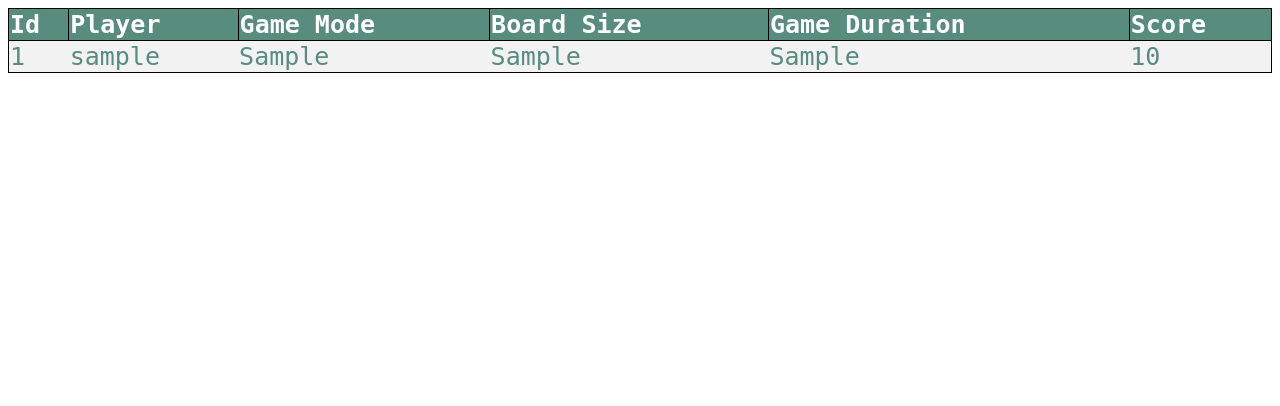
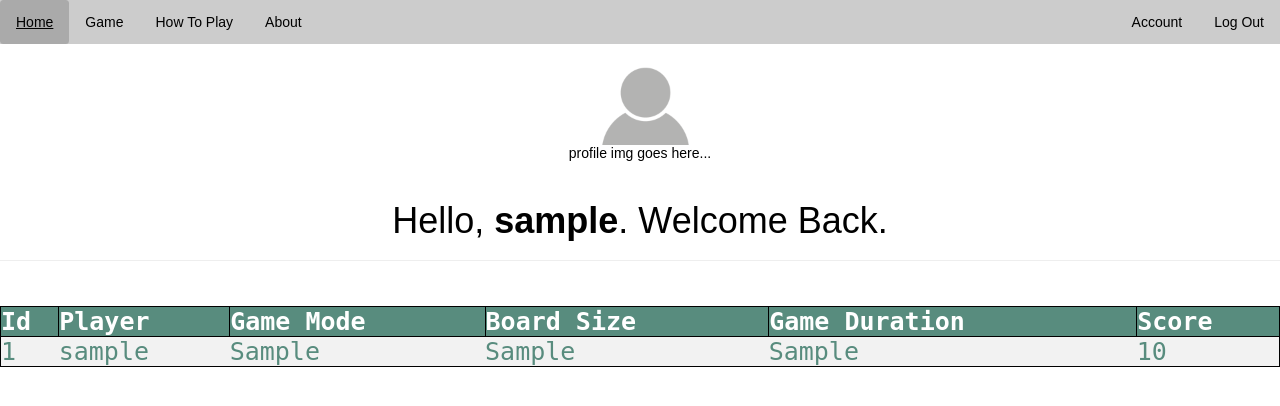
Before and after one commit to ChristianVaughn/Othello, a PHP site: page /pPage.php in a window 1280 px wide. Shown: the top 406 px of the page. Run offline with PHP 8.4, Linux system fonts and the light colour scheme; the visitor is signed in with stand-in values (Sample User, id 1); tables that the repository leaves empty or names only in its code hold one stand-in row (values such as "Sample post").

Commit message:
added smiple start splash, made pPage show only user scores, index can move between home game and howto

```diff
--- a/index.php
+++ b/index.php
@@ -21,9 +21,9 @@ if (!isset($_SESSION["loggedin"]) || $_SESSION["loggedin"] !== true) {
 <body onload="renderLevel(8);">
 	<nav>
 		<ul>
-			<li><a href="#home">Home</a></li>
+			<li><a href="pPage.php">Home</a></li>
 			<li><a class="active" href="#Game">Game</a></li>
-			<li><a href="#howto">How To Play</a></li>
+			<li><a href="howto.php">How To Play</a></li>
 			<li><a href="#about">About</a></li>
 			<li style="float:right"><a href="php/logout.php">Log Out</a></li>
 			<li style="float:right"><a href="php/reset-password.php">Account</a></li>
--- a/pPage.php
+++ b/pPage.php
@@ -1,9 +1,24 @@
+<?php
+// Initialize the session
+session_start();
+
+// Check if the user is logged in, if not then redirect him to login page
+if(!isset($_SESSION["loggedin"]) || $_SESSION["loggedin"] !== true){
+    header("location: login.php");
+    exit;
+}
+$userN = $_SESSION["username"];
+?>
 <!DOCTYPE html>
 <html>
-
 <head>
   <title>Table with database</title>
+  <link rel="stylesheet" href="https://maxcdn.bootstrapcdn.com/bootstrap/3.3.7/css/bootstrap.css">
   <style>
+  body{ font: 14px sans-serif; text-align: center; }
+    section {
+      margin-top: 45px;
+    }
     table {
       border-collapse: collapse;
       border: 1px solid black;
@@ -12,7 +27,6 @@
       font-size: 25px;
       text-align: left;
     }
-
     th {
       background-color: #588c7e;
       color: white;
@@ -23,10 +37,32 @@
       background-color: #f2f2f2;
       border: 1px solid black;
     }
+    img{
+        margin-top: 45px;
+        margin-left: 10px;
+    }
   </style>
+    <link href="./css/style.css" rel="stylesheet">
 </head>
-
+<nav>
+  <ul>
+    <li><a href="#home" style="color:black;">Home</a></li>
+    <li><a href="index.php" style="color:black;">Game</a></li>
+    <li><a href="howto.php" style="color:black;">How To Play</a></li>
+    <li><a href="#about" style="color:black;">About</a></li>
+    <li style="float:right"><a href="php/logout.php" style="color:black;">Log Out</a></li>
+    <li style="float:right"><a href="php/reset-password.php" style="color:black;">Account</a></li>
+  </ul>
+</nav>
+<header>
+  <img src="default.png" alt="" align="middle" height= 100px;>
+  <p style="color:black;">profile img goes here...</p>
+</header>
+<div class="page-header">
+    <h1 style="color:black" >Hello, <b><?php echo $userN; ?></b>. Welcome Back.</h1>
+</div>
 <body>
+  <section>
   <table  width=100%>
     <tr>
       <th>Id</th>
@@ -36,13 +72,19 @@
       <th>Game Duration</th>
       <th>Score</th>
     </tr>
-    <?php
+  </section>
+
+
+<?php
+
 $conn = mysqli_connect("localhost", "root", "", "demo");
 // Check connection
 if ($conn->connect_error) {
 die("Connection failed: " . $conn->connect_error);
 }
-$sql = "SELECT id, username, gameMode, gridSize, gridSize, gameDuration, score FROM games ORDER BY id DESC ";
+$userN = $_SESSION["username"];
+//echo '$userN';
+$sql = "SELECT id, username, gameMode, gridSize, gridSize, gameDuration, score FROM games WHERE username='$userN'  ORDER BY id DESC ";
 $result = $conn->query($sql);
 if ($result->num_rows > 0) {
 // output data of each row
```
Also changed, not shown: howto.php (renamed from howto.html, +4 -4 lines), start.php (added, +44 -0 lines), default.png (added), reversiGrey.png (added).
